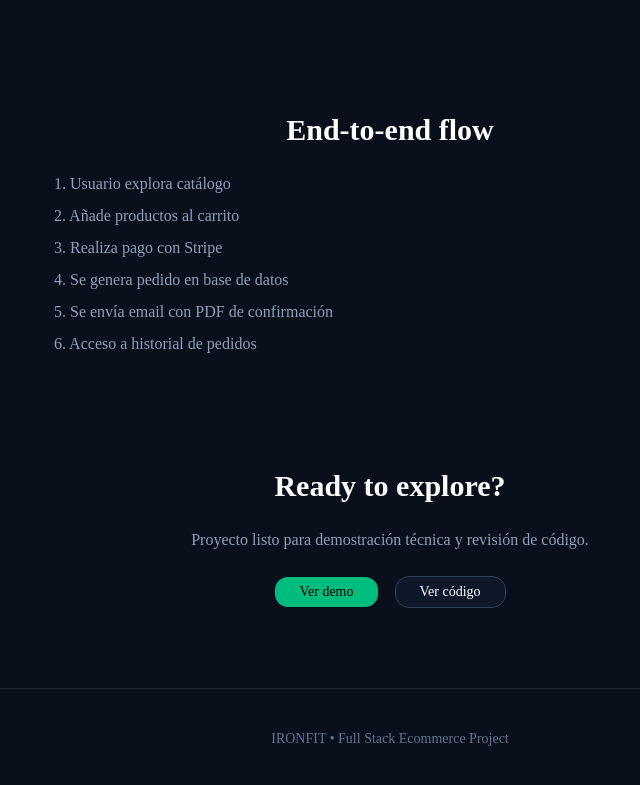
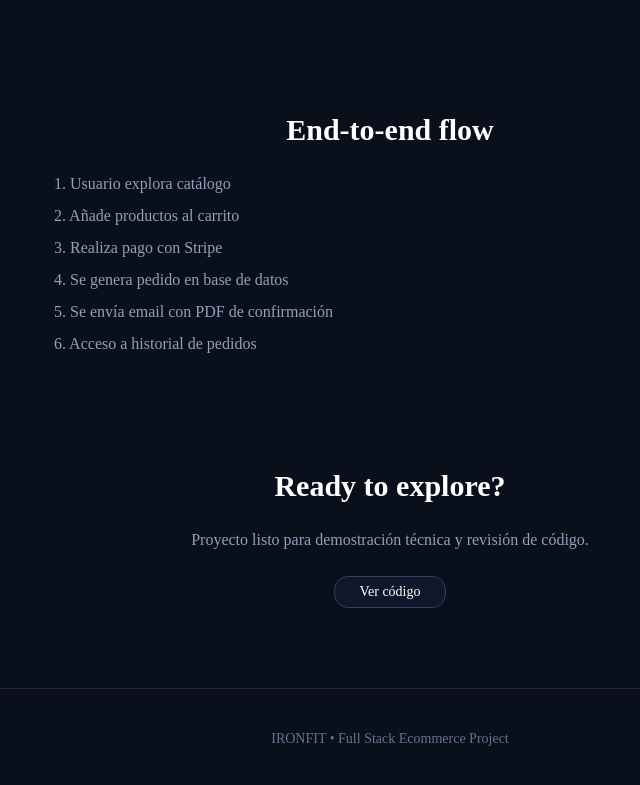
Before and after one commit to jackzet743/ironfit-portfolio, a Next.js app: page / in a window 1280 px wide. Shown: the part 1227-2012 px from the top of the page, without its empty margins (250-890 px from the left). Built offline with nearby package versions, Linux system fonts and the light colour scheme.

Commit message:
Remove demo button from the page
Removed demo button from the page.

```diff
--- a/app/page.tsx
+++ b/app/page.tsx
@@ -133,9 +133,6 @@ export default function IronfitLanding() {
                     <p className="text-slate-400">Proyecto listo para demostración técnica y revisión de código.</p>
 
                     <div className="flex justify-center gap-4">
-                        <Button className="rounded-xl px-6 bg-emerald-500 hover:bg-emerald-400 text-black">
-                            Ver demo
-                        </Button>
                         <a
                             href="https://github.com/jackzet743/ironfit-ecommerce-v2.git"
                             target="_blank"
```
